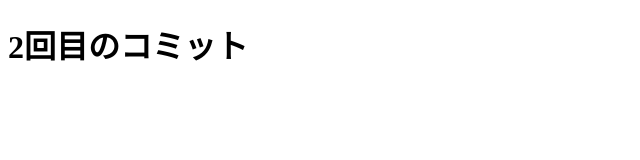
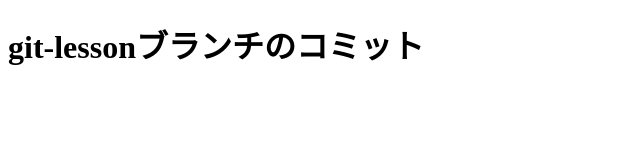
Before and after one commit to Misato-0112/first-get, a plain HTML site: page index.html in a window 1280 px wide. Shown: the whole page, without its empty margins (0-640 px from the left). Drawn offline with Linux system fonts and the light colour scheme.

Commit message:
git-lessonブランチのコミット

```diff
--- a/index.html
+++ b/index.html
@@ -10,7 +10,7 @@
 
 <body>
 
-    <h1>2回目のコミット</h1>
+    <h1>git-lessonブランチのコミット</h1>
 
 </body>
 
```
